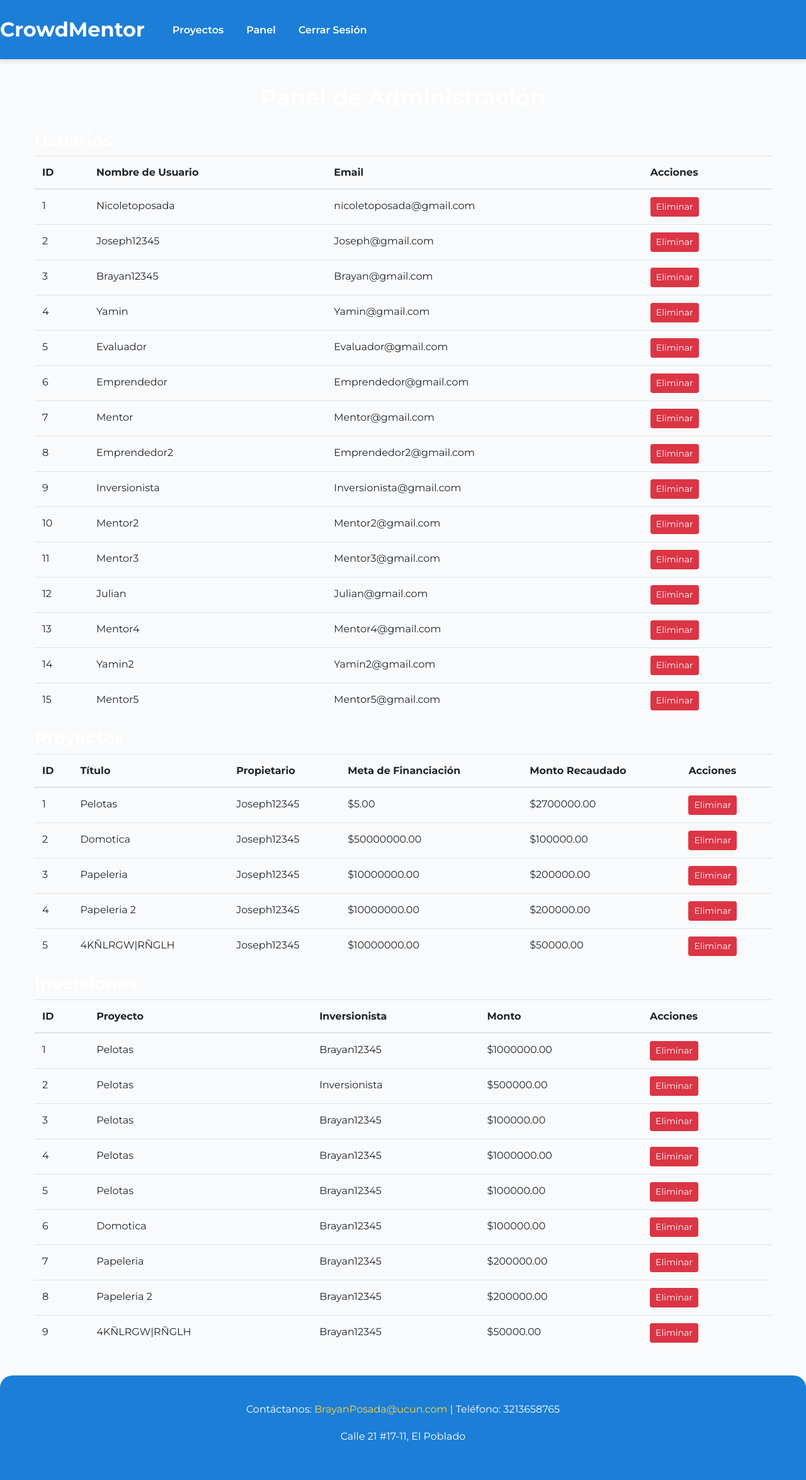
After one commit to Nicoletoposada/CrowdMentor, a Django app: page /admin_dashboard/ in a window 1280 px wide. The commit adds this page. Shown: the whole page at 63% size. Run offline with Django 5.2, Linux system fonts and the light colour scheme; a user stored in the database is signed in; data comes from the database, SQL or seed files in the repository; both versions use the stored data as it was after the commit; some libraries are stand-ins or nearby versions.

Commit message:
CrowdMentor

```diff
--- /dev/null
+++ b/crowdmentor/core/templates/admin_dashboard.html
@@ -0,0 +1,82 @@
+{% extends 'base.html' %}
+{% block content %}
+<h2>Panel de Administración</h2>
+
+<h3>Usuarios</h3>
+<table class="table">
+    <thead>
+        <tr>
+            <th>ID</th>
+            <th>Nombre de Usuario</th>
+            <th>Email</th>
+            <th>Acciones</th>
+        </tr>
+    </thead>
+    <tbody>
+        {% for user in users %}
+        <tr>
+            <td>{{ user.id }}</td>
+            <td>{{ user.username }}</td>
+            <td>{{ user.email }}</td>
+            <td>
+                <a href="#" class="btn btn-danger btn-sm">Eliminar</a>
+            </td>
+        </tr>
+        {% endfor %}
+    </tbody>
+</table>
+
+<h3>Proyectos</h3>
+<table class="table">
+    <thead>
+        <tr>
+            <th>ID</th>
+            <th>Título</th>
+            <th>Propietario</th>
+            <th>Meta de Financiación</th>
+            <th>Monto Recaudado</th>
+            <th>Acciones</th>
+        </tr>
+    </thead>
+    <tbody>
+        {% for project in projects %}
+        <tr>
+            <td>{{ project.id }}</td>
+            <td>{{ project.title }}</td>
+            <td>{{ project.owner.username }}</td>
+            <td>${{ project.funding_goal }}</td>
+            <td>${{ project.amount_raised }}</td>
+            <td>
+                <a href="#" class="btn btn-danger btn-sm">Eliminar</a>
+            </td>
+        </tr>
+        {% endfor %}
+    </tbody>
+</table>
+
+<h3>Inversiones</h3>
+<table class="table">
+    <thead>
+        <tr>
+            <th>ID</th>
+            <th>Proyecto</th>
+            <th>Inversionista</th>
+            <th>Monto</th>
+            <th>Acciones</th>
+        </tr>
+    </thead>
+    <tbody>
+        {% for investment in investments %}
+        <tr>
+            <td>{{ investment.id }}</td>
+            <td>{{ investment.project.title }}</td>
+            <td>{{ investment.investor.username }}</td>
+            <td>${{ investment.amount }}</td>
+            <td>
+                <a href="#" class="btn btn-danger btn-sm">Eliminar</a>
+            </td>
+        </tr>
+        {% endfor %}
+    </tbody>
+</table>
+{% endblock %}
--- a/crowdmentor/core/templates/base.html
+++ b/crowdmentor/core/templates/base.html
@@ -14,7 +14,7 @@
         <div class="navbar-nav">
             <a class="nav-item nav-link" href="{% url 'project_list' %}">Proyectos</a>
             {% if user.is_authenticated %}
-                <a class="nav-item nav-link" href="{% url 'dashboard' %}">Panel</a>
+                <a class="nav-item nav-link" href="{% if user.is_superuser %}{% url 'admin_dashboard' %}{% else %}{% url 'dashboard' %}{% endif %}">Panel</a>
                 <a class="nav-item nav-link" href="{% url 'logout' %}">Cerrar Sesión</a>
             {% else %}
                 <a class="nav-item nav-link" href="{% url 'login' %}">Iniciar Sesión</a>
--- a/crowdmentor/core/urls.py
+++ b/crowdmentor/core/urls.py
@@ -14,4 +14,5 @@ urlpatterns = [
     path('project/<int:pk>/', views.project_detail, name='project_detail'),
     path('project/create/', views.project_create, name='project_create'),
     path('approve_mentor/<int:profile_id>/', views.approve_mentor, name='approve_mentor'),
+    path('admin_dashboard/', views.admin_dashboard, name='admin_dashboard'),
 ]
--- a/crowdmentor/core/views.py
+++ b/crowdmentor/core/views.py
@@ -5,6 +5,7 @@ from django.contrib.auth.decorators import login_required # type: ignore
 from django.contrib import messages # type: ignore
 from django.conf import settings # type: ignore
 from django.views import View # type: ignore
+from django.contrib.auth.models import User # type: ignore
 from .forms import CustomUserCreationForm, ProjectForm, InvestmentForm
 from .models import Project, Investment, Mentorship, Profile
 
@@ -109,6 +110,22 @@ def approve_mentor(request, profile_id):
         messages.success(request, 'Mentor approved!')
     return redirect('dashboard')
 
+@login_required
+def admin_dashboard(request):
+    if not request.user.is_superuser:
+        messages.error(request, 'Acceso denegado. Solo los administradores pueden acceder a esta página.')
+        return redirect('home')
+
+    users = User.objects.all()
+    projects = Project.objects.all()
+    investments = Investment.objects.all()
+
+    return render(request, 'admin_dashboard.html', {
+        'users': users,
+        'projects': projects,
+        'investments': investments
+    })
+
 class LogoutView(View):
     def get(self, request, *args, **kwargs):
         logout(request)
```
Also changed, not shown: crowdmentor/db.sqlite3, crowdmentor/media/projects/85454831-ilustración-de-papelería-para-estudiar-y-oficina_YXEjlnR.jpg (added), crowdmentor/media/projects/domotica-en-el-hogar_6NASVft.jpg (added).
